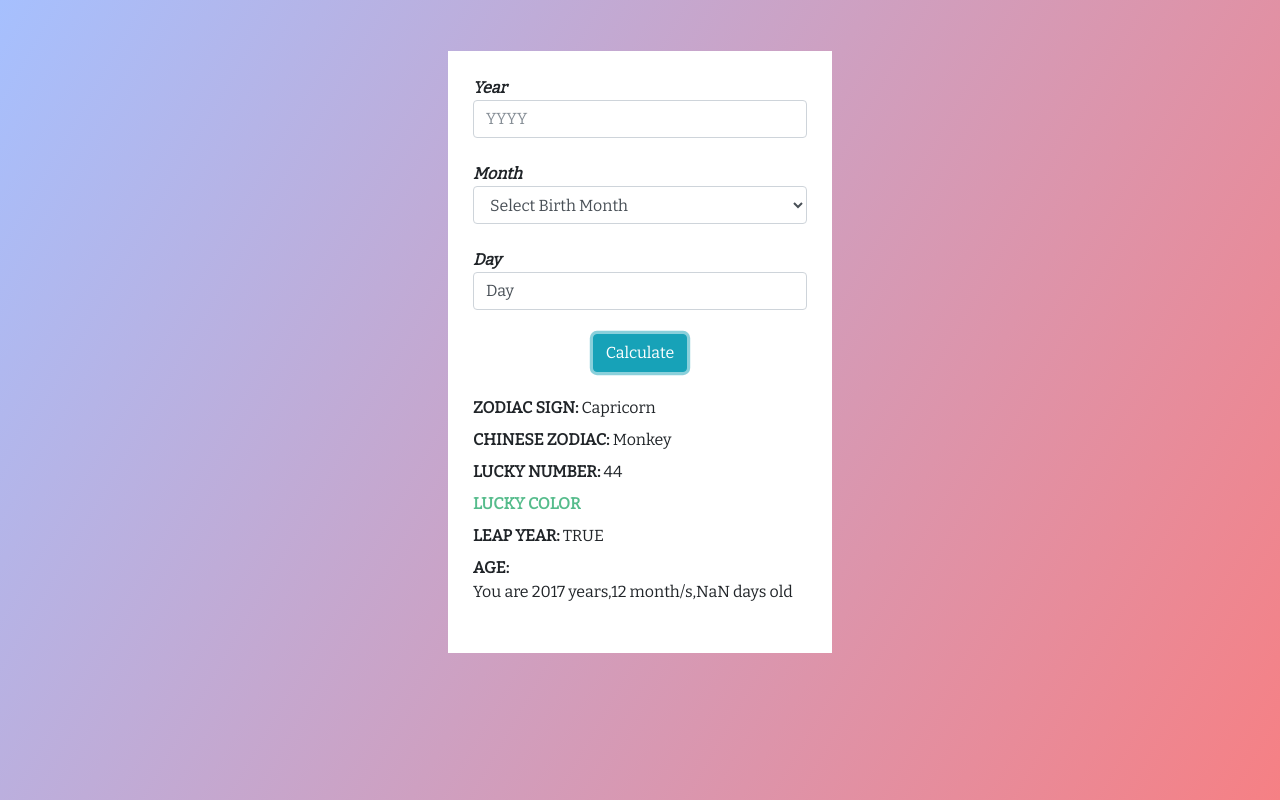
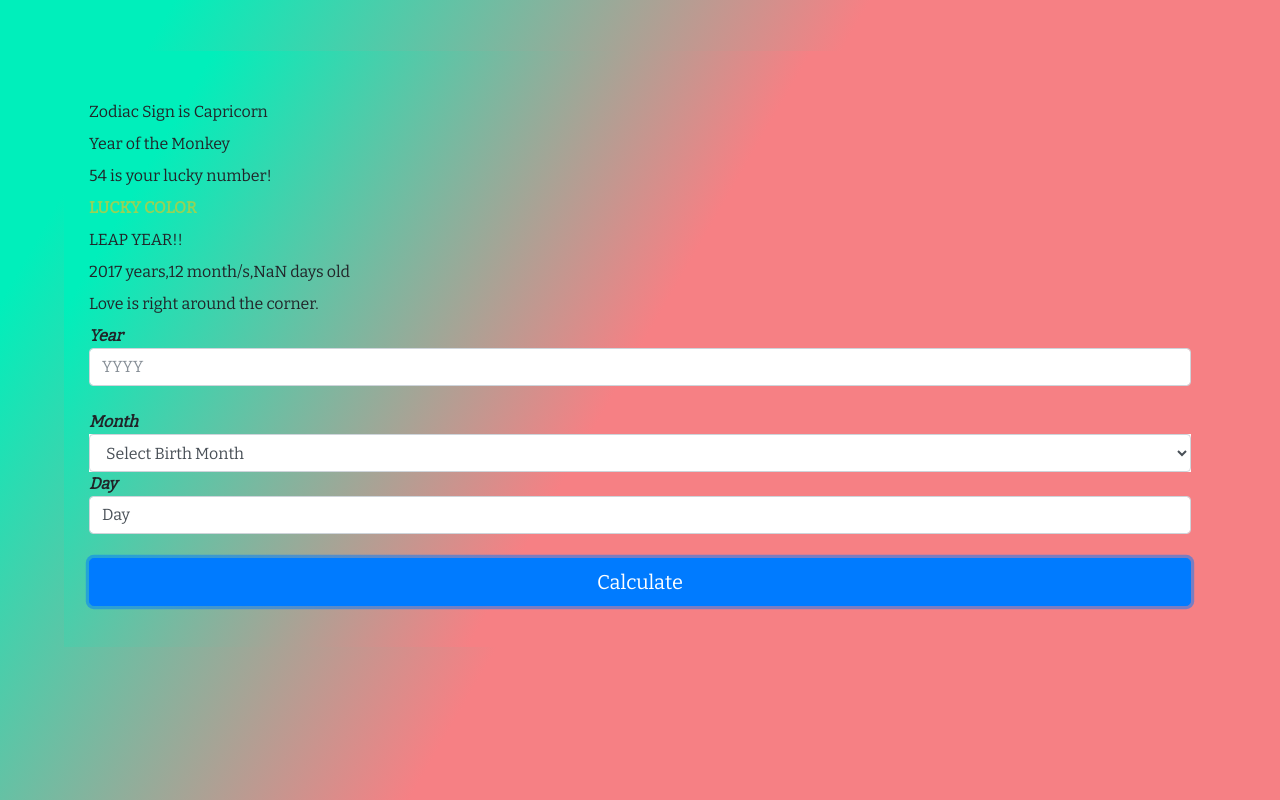
Before and after one commit to JstnClmnt/Comish4, a plain HTML site: page index.html in a window 1280 px wide. Both pictures are taken after a click on the button "Calculate". Drawn offline with nearby package versions, Linux system fonts and the light colour scheme.

Commit message:
added design

```diff
--- a/index.html
+++ b/index.html
@@ -5,13 +5,16 @@
 		<link href="https://fonts.googleapis.com/css?family=Bitter" rel="stylesheet">
 		<style>
 			body{
-				background-image: linear-gradient(120deg, #a6c0fe 0%, #f68084 100%);
+				background-image: linear-gradient(120deg, #00efbb 10%, #f68084 50%);
 				font-family: Bitter;
 			}
 
 			div{
 				background-color: #ffffff;
 				padding: 25px 25px;
+			}
+			.bgBlock{
+				background-image: linear-gradient(120deg, #00efbb 10%, #f68084 50%);
 			}
 		</style>
 <script type="text/javascript">
@@ -27,57 +30,57 @@
 
         var x = (toyear - birthyear) % 12
         if ((x == 1) || (x == -11)) {
-            document.getElementById("csign").innerHTML="Mouse"
+            document.getElementById("csign").innerHTML="Year of the Mouse"
 		}
         else  {
 			if (x == 0){
-				document.getElementById("csign").innerHTML="Ox" ;
+				document.getElementById("csign").innerHTML="Year of the Ox" ;
 			}
 			else  {
 				if ((x == 11) || (x == -1))
 				{
-					document.getElementById("csign").innerHTML="Tiger"
+					document.getElementById("csign").innerHTML="Year of the Tiger"
 				}
 				else  {
 					if ((x == 10) || (x == -2))
 					{
-						document.getElementById("csign").innerHTML="Rabbit"
+						document.getElementById("csign").innerHTML="Year of the Rabbit"
 					}
 					else  {
 						if ((x == 9) || (x == -3))
 						{
-							document.getElementById("csign").innerHTML="Dragon"
+							document.getElementById("csign").innerHTML="Year of the Dragon"
 						}
 						else  {
 							if ((x == 8) || (x == -4))
 							{
-								document.getElementById("csign").innerHTML="Snake"
+								document.getElementById("csign").innerHTML="Year of the Snake"
 							}
 							else  {
 								if ((x == 7) || (x == -5))
 								{
-									document.getElementById("csign").innerHTML="Horse"
+									document.getElementById("csign").innerHTML="Year of the Horse"
 								}
 								else {
 									if ((x == 6) || (x == -6))
 									{
-										document.getElementById("csign").innerHTML="Sheep"
+										document.getElementById("csign").innerHTML="Year of the Sheep"
 									}
 									else  {
 										if ((x == 5) || (x == -7))  {
-											document.getElementById("csign").innerHTML="Monkey"
+											document.getElementById("csign").innerHTML="Year of the Monkey"
 										}
 										else  {
 											if ((x == 4) || (x == -8))  {
-												document.getElementById("csign").innerHTML="Chicken"
+												document.getElementById("csign").innerHTML="Year of the Chicken"
 											}
 											else  {
 												if ((x == 3) || (x == -9))  {
-													document.getElementById("csign").innerHTML="Dog"
+													document.getElementById("csign").innerHTML="Year of the Dog"
 												}
 												else  {
 													if ((x == 2) || (x == -10))  {
-														document.getElementById("csign").innerHTML="Pig"
+														document.getElementById("csign").innerHTML="Year of the Pig"
 													}
 												}
 											}
@@ -90,8 +93,28 @@
 				}
 			}
         }
+
+
+		var strings=[
+					"Everything will work out for the best.",
+					"Raise your sail one foot and you get ten feet of wind.",
+					"Most of the things you're doing are going well, so there's no need to give up now.",
+					"Unfortunately for you, the way forward can sometimes be the way backwards this week. ",
+					"Take a break from your busy schedule and devote a few minutes to you. You're not used to such self-indulgence, but today it would do you a world of good.",
+					"Face the truth with dignity.",
+					"Love is right around the corner.",
+					"Look in the mirror without admiring your reflection",
+					"Better to light a candle than curse the darkness.",
+					"The best way to predict a future is to create it.",
+					"Move quickly. Now is the time to make progress.",
+					"The darkest hour is just before the dawn.",
+					"Wag ka nang mag-aral, babagsak ka din naman e.",
+					"A thousand-mile trip begins with one step.",
+					"Tangina mo daw"];
+		var num=Math.floor(Math.random() * 15);
+		document.getElementById("fortune").innerHTML=strings[num];
 		var randomNum = Math.floor(Math.random() * 99);
-		document.getElementById("luckynum").innerHTML=randomNum;
+		document.getElementById("luckynum").innerHTML=randomNum+" is your lucky number!";
 
 		//lucky color
 		var aesthetic = 0.618033988749895;
@@ -101,10 +124,10 @@
 		document.getElementById("luckycolor").style.color = color;
 		var leapyear=((birthyear % 4 == 0) && (birthyear % 100 != 0)) || (birthyear % 400 == 0);
 		if(leapyear ==false){
-			document.getElementById("leapyear").innerHTML = "FALSE";
+			document.getElementById("leapyear").innerHTML = "NOT LEAP YEAR!!";
 		}
 		else{
-			document.getElementById("leapyear").innerHTML = "TRUE";
+			document.getElementById("leapyear").innerHTML = "LEAP YEAR!!";
 		}
 
 		var now = new Date();
@@ -127,14 +150,16 @@
 			ageday = 30 + ageday;
 		}
 		var val = ageyear + "-" + agemonth + "-" + ageday;
-		document.getElementById("age").innerHTML="You are "+ageyear+" years,"+agemonth+" month/s,"+ageday+ " days old";
+		document.getElementById("age").innerHTML=ageyear+" years,"+agemonth+" month/s,"+ageday+ " days old";
+
+
 
 
 	}
 
 		function zodiac(day, month) {
 			// returns the zodiac sign according to day and month
-			var zodiac = ['', 'Capricorn', 'Aquarius', 'Pisces', 'Aries', 'Taurus', 'Gemini', 'Cancer', 'Leo', 'Virgo', 'Libra', 'Scorpio', 'Sagittarius', 'Capricorn'];
+			var zodiac = ['', 'Zodiac Sign is Capricorn', 'Zodiac Sign is Aquarius', 'Zodiac Sign is Pisces', 'Zodiac Sign is Aries', 'Zodiac Sign is Taurus', 'Zodiac Sign is Gemini', 'Zodiac Sign is Cancer', 'Zodiac Sign is Leo', 'Zodiac Sign is Virgo', 'Zodiac Sign is Libra', 'Zodiac Sign is Scorpio', 'Zodiac Sign is Sagittarius', 'Zodiac Sign is Capricorn'];
 			var last_day = ['', 19, 18, 20, 20, 21, 21, 22, 22, 21, 22, 21, 20, 19];
 			return (day > last_day[month]) ? zodiac[month*1 + 1] : zodiac[month];
 		}
@@ -143,12 +168,26 @@
 	</head>
 
    <body>
-	<div style="margin: 4% 35% 5% 35%">
+	<div style="margin: 4% 5% 5% 5%" class="bgBlock">
 		<form name="zodiac">
+			<br>
+			<label type="text" id="sign" size="12" value="" align="right"></label>
+			<br>
+			<label type="text" id="csign" size="12" value="" align="right"></label>
+			<br>
+			<label type="text" id="luckynum" size="12" value="" align="right"></label>
+			<br><label type="text" id="luckycolor" size="12" value="" align="right"><b><strong>LUCKY COLOR</strong></b></label><br>
+
+			<label type="text" id="leapyear" size="12" value="" align="right"></label>
+			<br>
+			<label type="text" id="age" size="12" value="" align="right"></label>
+			<br>
+			<label type="text" id="fortune" size="12" value="" align="right"></label>
+			<br>
 			<b><i>Year</i></b>
 			<input class="form-control" type="text" size="10" name="year" placeholder="YYYY" onClick=value="">
-
-			<br><b><i>Month</i></b>
+			</br>
+			<b><i>Month</i></b>
 				<div style="padding: 0 0">
 					<select class="form-control" name="month">
 					<option value="x">Select Birth Month</option>
@@ -166,25 +205,12 @@
 					<option value="12">December</option>
 					</select>
 				</div>
-				<br>
 			<b><i>Day</i></b>
 
 			<input class="form-control" type="text" name="date"value="Day" size="3" onClick=value="">
 
 			<br>
-			<center><input class="btn btn-info" type="button" value="Calculate" onClick="signs()"></center>
-			<br>
-			<b>ZODIAC SIGN:</b>
-			<label type="text" id="sign" size="12" value="" align="right"></label>
-			<br><b>CHINESE ZODIAC:</b>
-			<label type="text" id="csign" size="12" value="" align="right"></label>
-			<br><b>LUCKY NUMBER:</b>
-			<label type="text" id="luckynum" size="12" value="" align="right"></label>
-			<br><label type="text" id="luckycolor" size="12" value="" align="right"><b><strong>LUCKY COLOR</strong></b></label><br>
-			<b>LEAP YEAR:</b>
-			<label type="text" id="leapyear" size="12" value="" align="right"></label>
-			<br><b>AGE:</b>
-			<label type="text" id="age" size="12" value="" align="right"></label>
+			<center><input  class="btn btn-primary btn-lg btn-block" type="button" value="Calculate" onClick="signs()"></center>
 		</form>
 	</div>
 
```
